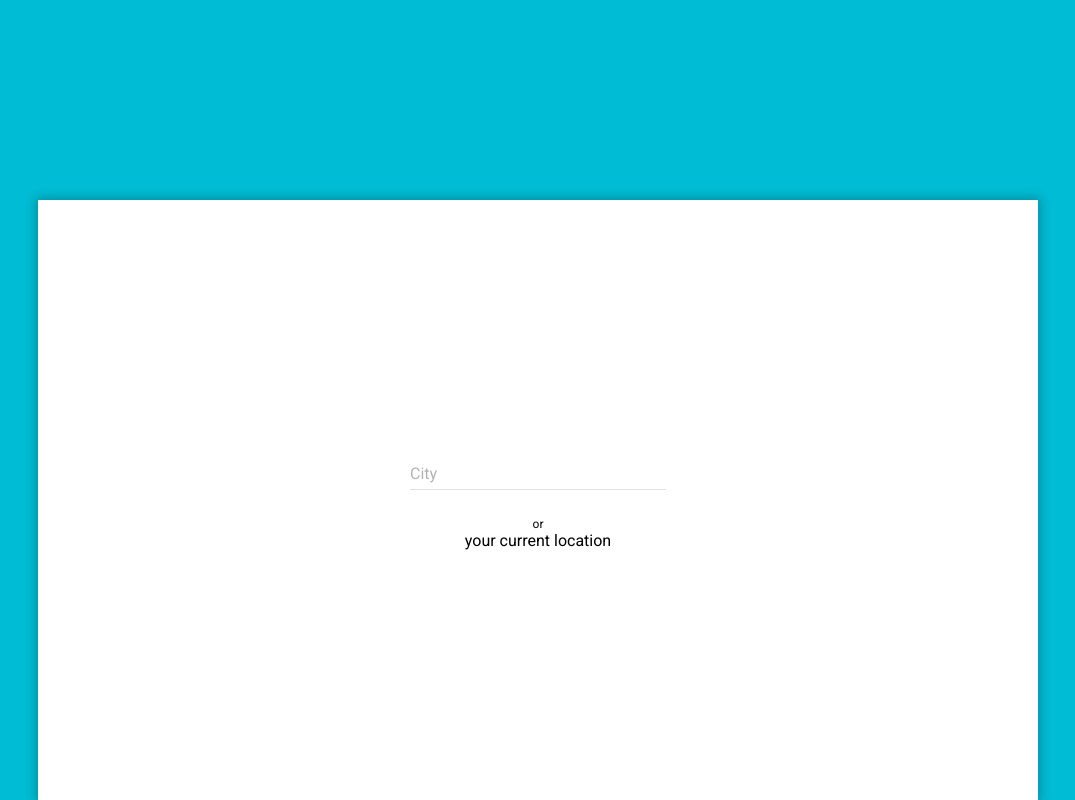
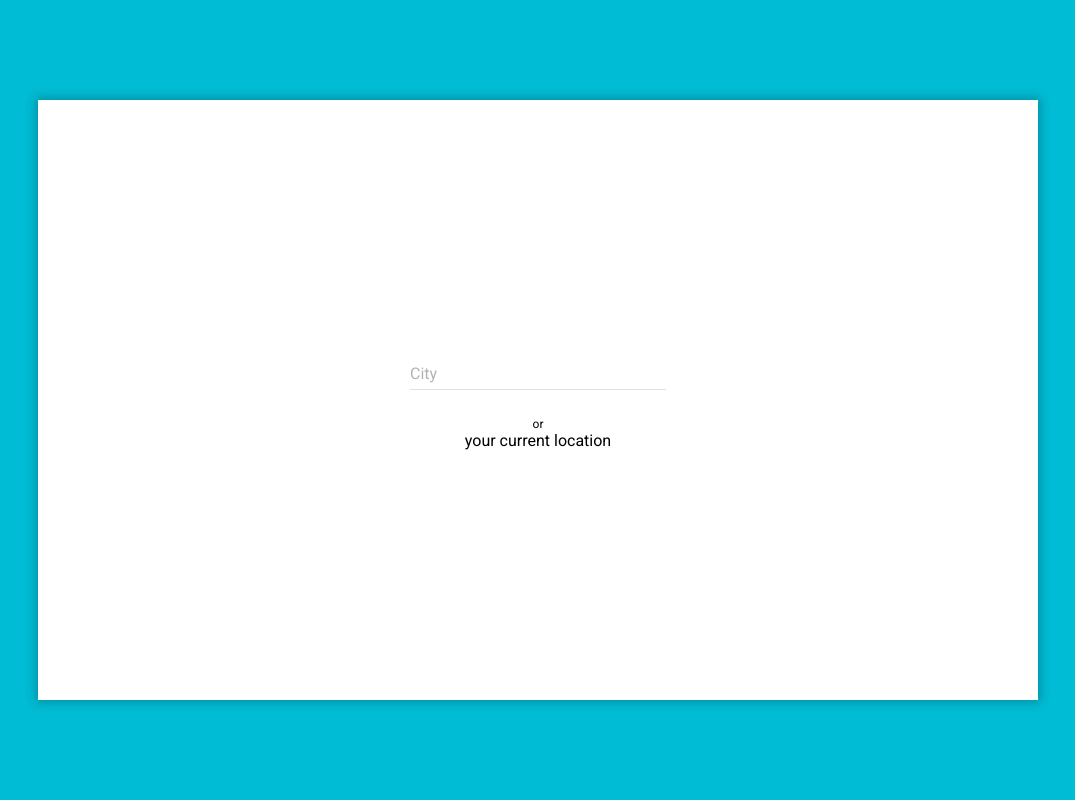
Before and after one commit to spva-git/myWeather, a React (Create React App) app: page / in a window 1280 px wide. Shown: the whole page, without its empty margins (102-1177 px from the left). Built offline with nearby package versions, Linux system fonts and the light colour scheme; some icons are missing.

Commit message:
card centering fix

```diff
--- a/src/App.js
+++ b/src/App.js
@@ -8,22 +8,25 @@ import Error from './components/Error/Error';
 
 const Application = styled.div`
   text-align: center;
+  height: 100vh;
   width: 1000px;
   margin: 0 auto;
 
   @media (max-width: 1000px) {
-    height: 100vh;
     width: 100%;
   }
 `;
 
 const Card = styled.div`
-  margin-top: 200px;
+  position: relative;
+  top: 50%;
+  margin-top: -300px;
   height: 600px;
   background-color: white;
   box-shadow: 0 0 10px 2px rgba(0, 0, 0, .25);
 
   @media (max-width: 1000px) {
+    top: 0;
     margin-top: 0;
     box-shadow: none;
   }
```
